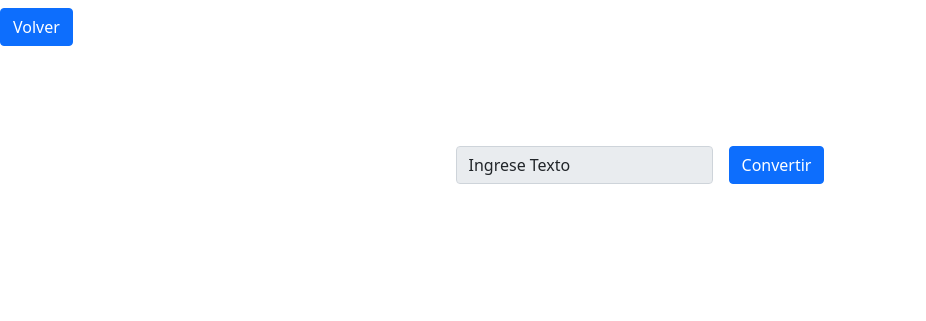
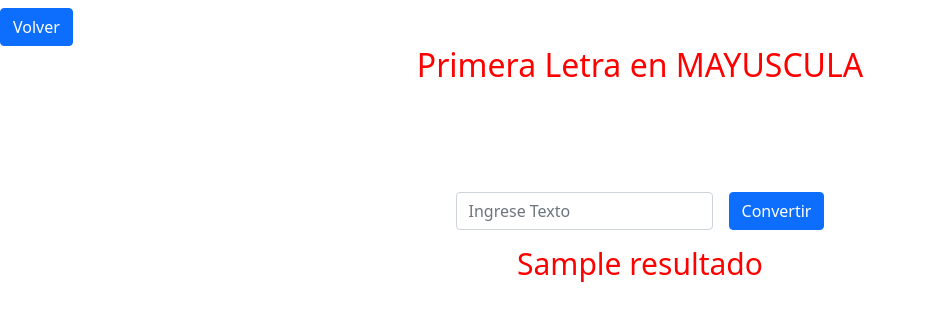
Before and after one commit to Alejopool/Perrito1, a Flask app: template Trabajo_Final_programacion/templates/Titulo_mayuscula.html in a window 1280 px wide. Shown: the top 321 px of the page, without its empty margins (0-926 px from the left). Run offline with Flask 3, Linux system fonts and the light colour scheme; the template is opened without the code that fills it: most values are stand-ins (such as "Sample title", 1, 10 or a date in 2020); some libraries are stand-ins or nearby versions.

Commit message:
Este es el quinto commit en este se agrego la Funcionalidad de mayusculas al inicio, se modifico los archivos de app.py y Titulo_mayuscula.html

```diff
--- a/Trabajo_Final_programacion/app.py
+++ b/Trabajo_Final_programacion/app.py
@@ -73,7 +73,27 @@ def FuncionPalindroma(Parrafo):
         resultado += "No se encontraron palabras palindromas.<br>"
 
     return resultado
+#---------------------------------------------
+#FUNCION Titulos en Mayuscula ----------------
+def titulo(cadena):
+    if cadena.isdigit():
+        print("lo que acaba de digitar son numeros")
+        quit()
+    else:
+        Palabras = cadena.split()
+        resultado = ""
+        i = 0
 
+        while i < len(Palabras):
+            PalabrasConPrimeraLetraMayuscula = Palabras[i].capitalize()
+
+            if resultado:
+                resultado += " "
+
+            resultado += PalabrasConPrimeraLetraMayuscula
+            i += 1
+
+        return resultado
 #---------------------------------------------
 #--------------------------------------------------------------------------------------------------
 
@@ -115,9 +135,14 @@ def ingreso_Palindromas():
 
     return render_template('Palindromas.html', Resultado = Resultado)
 
-@app.route('/Titulo_mayuscula')  # Enviar a ruta de título mayúscula
+@app.route('/Titulo_mayuscula', methods=['GET', 'POST'])  # Enviar a ruta de título mayúscula
 def ingreso_Titulo_mayuscula():
-    return render_template('Titulo_mayuscula.html')
+    Resultado = None
+    if request.method == 'POST':
+        Titulo = request.form.get('Titulo')
+        Resultado = titulo(Titulo)
+
+    return render_template('Titulo_mayuscula.html', Resultado = Resultado)
 
 @app.route('/seleccionar', methods=['POST'])  # Enviar a ruta de selección
 def seleccionar():
--- a/Trabajo_Final_programacion/templates/Titulo_mayuscula.html
+++ b/Trabajo_Final_programacion/templates/Titulo_mayuscula.html
@@ -12,16 +12,24 @@
     <div style="margin-top: 8px; margin-right: 10px;">
         <a href="{{url_for('llevar_inicio')}}"><button class="btn btn-primary">Volver</button></a>
     </div>
+    <div  class="col-md-12 d-flex align-items-center justify-content-center">
+        <h2 style="color: red;">Primera Letra en MAYUSCULA</h2>
+    </div>
     <div class="col-md-12 d-flex align-items-center justify-content-center" style="margin-top: 100px;">
-        <form class="row g-3">
+        <form class="row g-3" method="POST">
             <div class="col-auto">
-                <label for="Cadena1" class="visually-hidden">Cadena 1</label>
-                <input type="text" readonly class="form-control" id="Cadena1" value="Ingrese Texto">
+                <label for="Titulo" class="visually-hidden">Cadena 1</label>
+                <input type="text" class="form-control" id="Titulo" name="Titulo" placeholder="Ingrese Texto">
             </div>
             <div class="col-auto">
                 <button type="submit" class="btn btn-primary mb-3">Convertir</button>
             </div>
         </form>
     </div>
+    {% if Resultado %}
+    <div class="col-md-12 d-flex align-items-center justify-content-center">
+        <h2 style="color: red;font-size: 30px">{{ Resultado }}</h2>
+    </div>
+    {% endif %}
 </body>
 </html>
```
